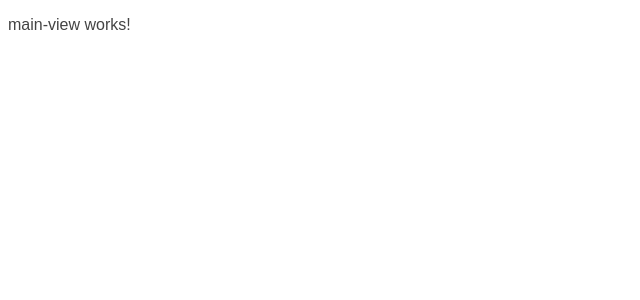
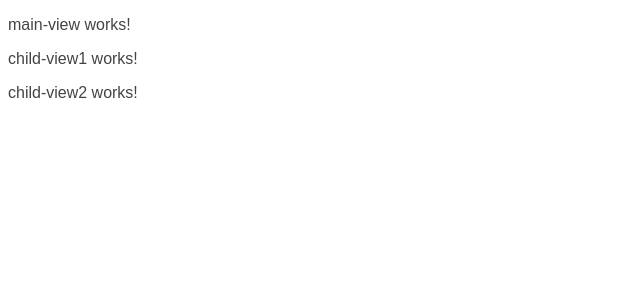
Before and after one commit to samuraijane/ng-state-via-service, an Angular app: page / in a window 1280 px wide. Shown: the top 300 px of the page, without its empty margins (0-640 px from the left). Built offline with nearby package versions, Linux system fonts and the light colour scheme.

Commit message:
render child views inside of main view

```diff
--- a/src/app/src/app/components/main-view/main-view.component.html
+++ b/src/app/src/app/components/main-view/main-view.component.html
@@ -1 +1,5 @@
-<p>main-view works!</p>
+<div>
+  <p>main-view works!</p>
+  <app-child-view1></app-child-view1>
+  <app-child-view2></app-child-view2>
+</div>
```
